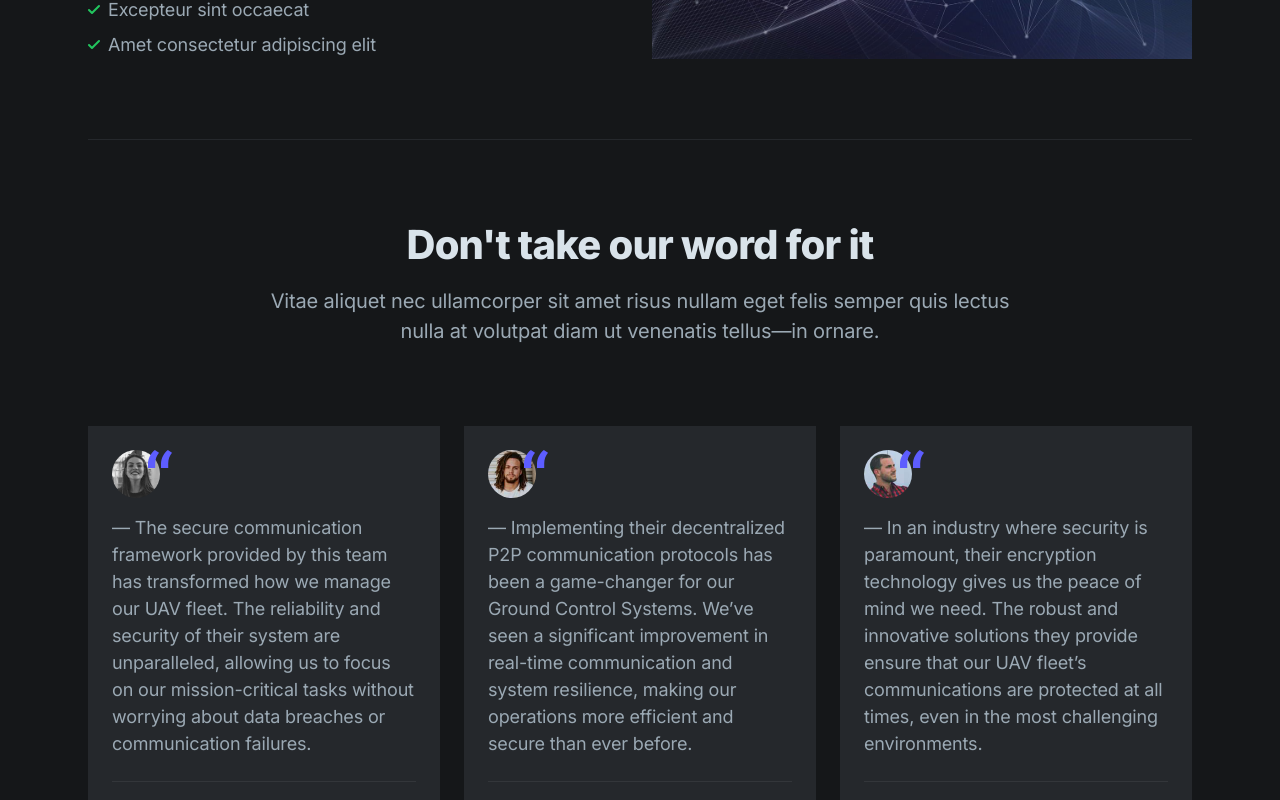
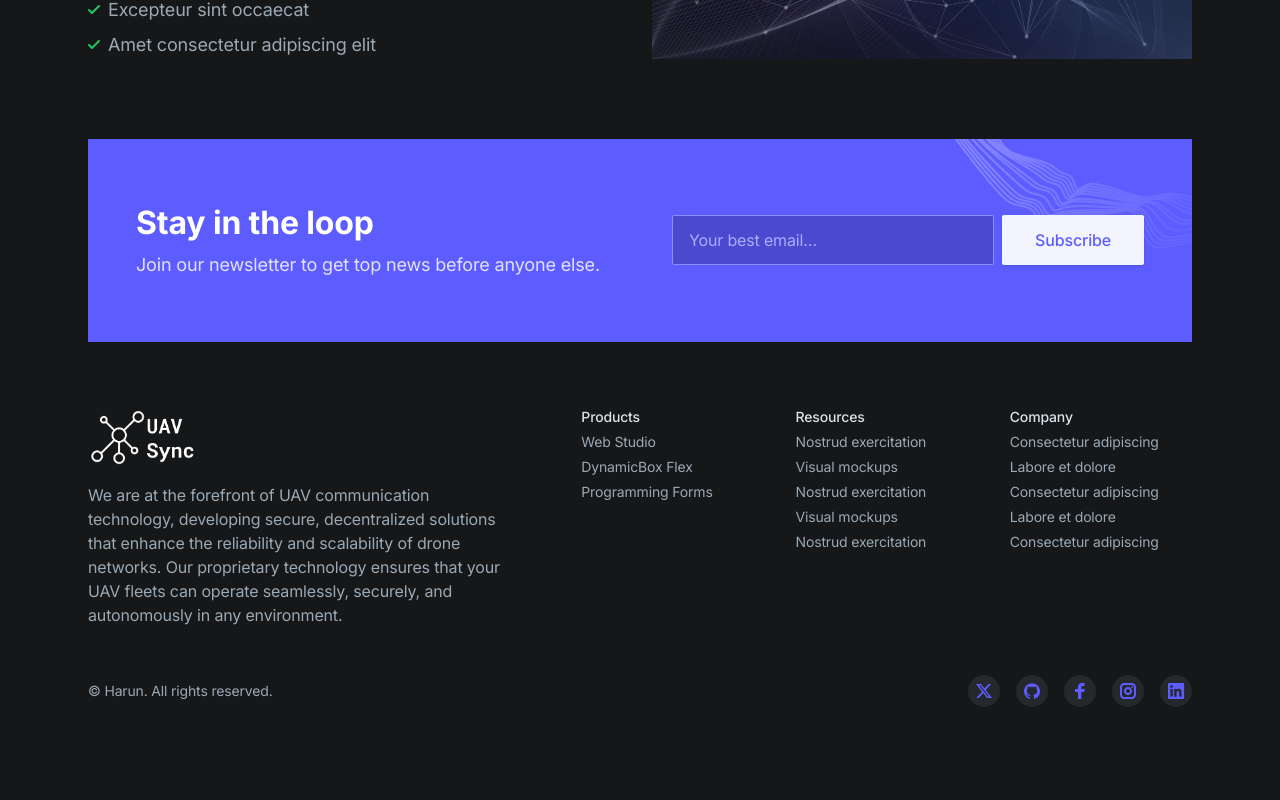
Before and after one commit to harunbiswas/uavcrypt, a Next.js app: page / in a window 1280 px wide. Shown: the part 3460-4260 px from the top of the page. After the commit the page ends 4231 px from the top, so only its background shows below. Built offline with nearby package versions, Linux system fonts and the light colour scheme.

Commit message:
remove testimonials

```diff
--- a/app/(default)/page.tsx
+++ b/app/(default)/page.tsx
@@ -7,7 +7,6 @@ export const metadata = {
 import Features from "@/components/features";
 import Hero from "@/components/hero";
 import Newsletter from "@/components/newsletter";
-import Testimonials from "@/components/testimonials";
 import Zigzag from "@/components/zigzag";
 
 export default function Home() {
@@ -17,7 +16,7 @@ export default function Home() {
       {/* <About /> */}
       <Features />
       <Zigzag />
-      <Testimonials />
+      {/* <Testimonials /> */}
       <Newsletter />
     </>
   );
```
Also changed, not shown: 1 other file (tests, documents, lock files or other folders).
